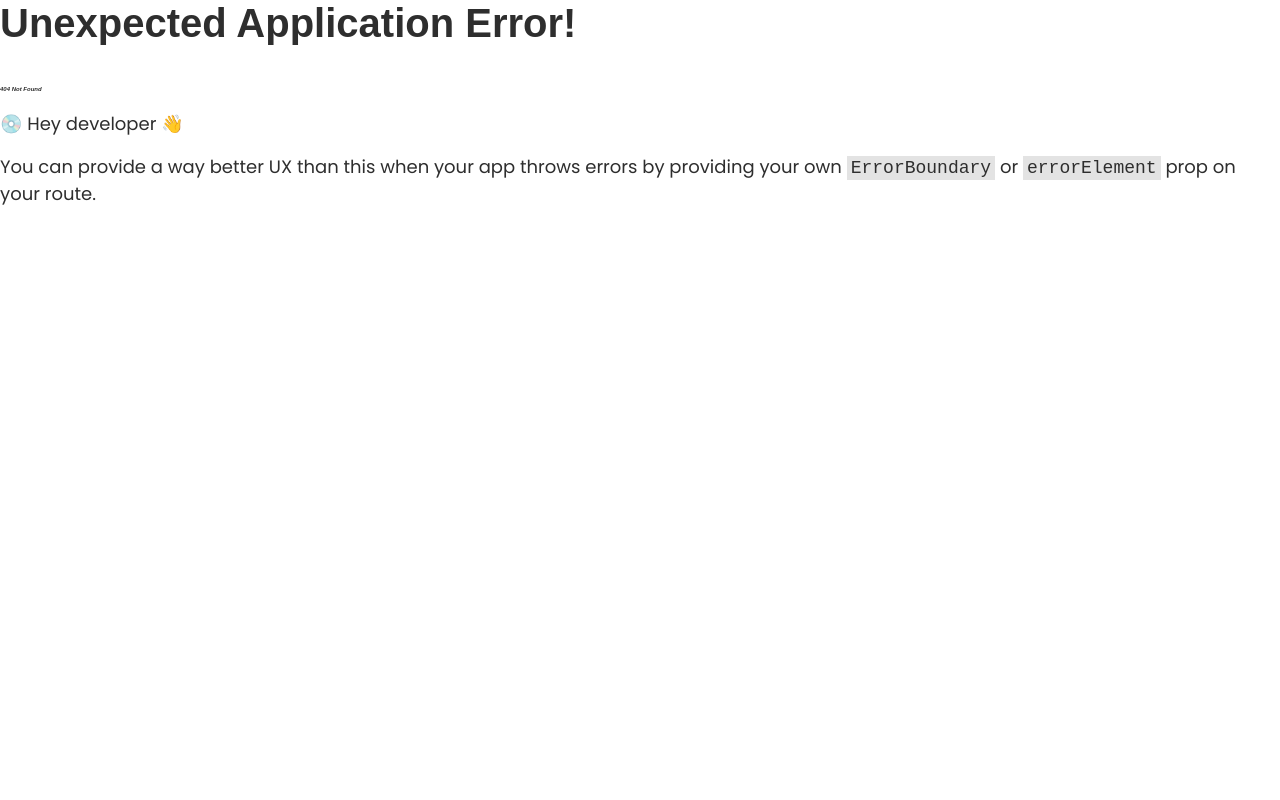
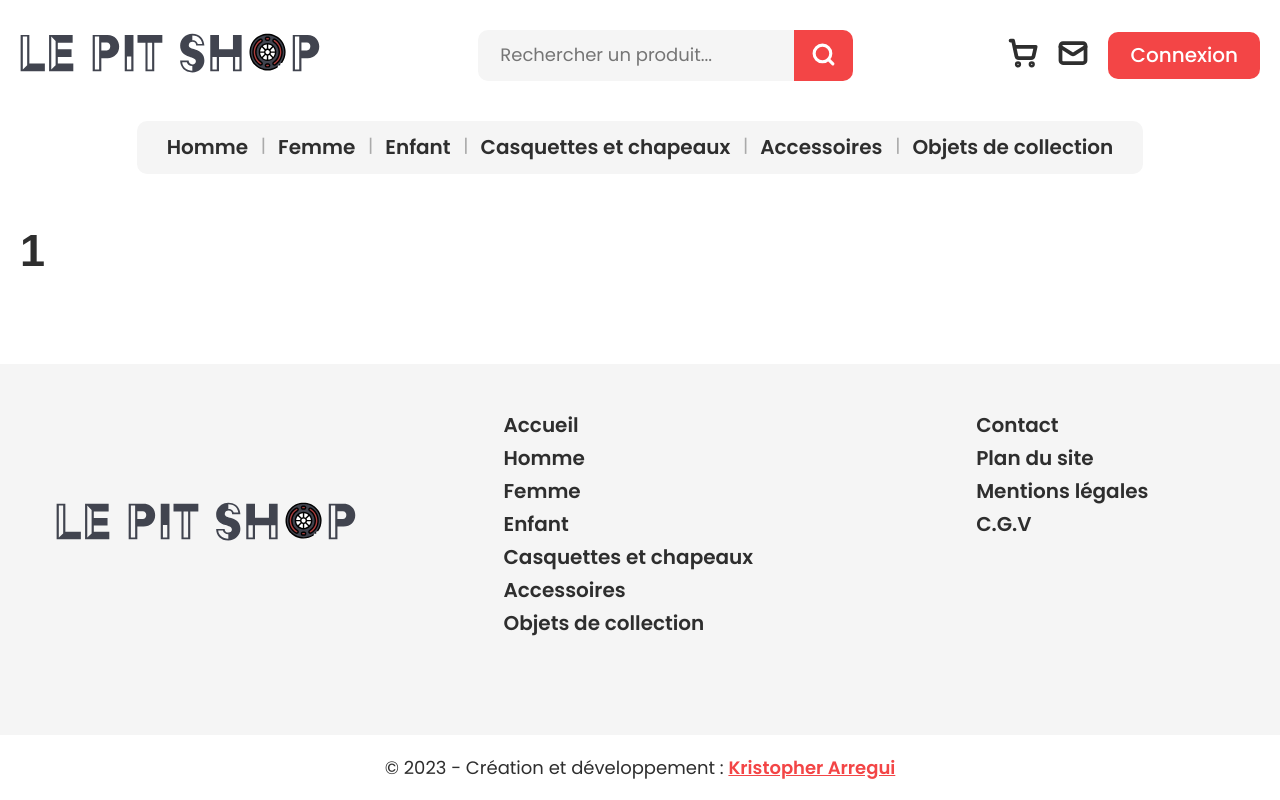
Before and after one commit to Kristoupher/pit-shop, a React (Create React App) app in the folder frontend/: page /products/category/1 in a window 1280 px wide. Before the commit this address had no page. Built offline with nearby package versions, Linux system fonts and the light colour scheme; a web font is replaced by a local one.

Commit message:
fin homepage et ajout params page productsList

```diff
--- a/frontend/src/assets/styles/scss/_footer.scss
+++ b/frontend/src/assets/styles/scss/_footer.scss
@@ -22,6 +22,9 @@
   }
   .container > div:first-child {
     padding: 0 2rem;
+    @include xl {
+      width: 30%;
+    }
     a {
       width: 100%;
       display: inline-block;
@@ -29,6 +32,9 @@
       img {
         width: 100%;
         max-width: 30rem;
+        @include xl {
+          width: 30rem;
+        }
       }
     }
   }
@@ -67,5 +73,18 @@
       display: flex;
       justify-content: space-around;
     }
+    @include xl {
+      justify-content: space-around;
+      width: 70%;
+    }
+  }
+  .bottom {
+    p {
+      margin: 2rem auto;
+      a {
+        color: $primary;
+        font-weight: 600;
+      }
+    }
   }
 }
--- a/frontend/src/components/Footer.jsx
+++ b/frontend/src/components/Footer.jsx
@@ -19,22 +19,22 @@ const Footer = () => {
                                     <Link to="/">Accueil</Link>
                                 </li>
                                 <li>
-                                    <Link to="/men">Homme</Link>
+                                    <Link to="products/category/homme">Homme</Link>
                                 </li>
                                 <li>
-                                    <Link to="/women">Femme</Link>
+                                    <Link to="products/category/femme">Femme</Link>
                                 </li>
                                 <li>
-                                    <Link to="/kid">Enfant</Link>
+                                    <Link to="products/category/enfant">Enfant</Link>
                                 </li>
                                 <li>
-                                    <Link to="/caps">Casquettes et chapeaux</Link>
+                                    <Link to="products/category/casquettes-et-chapeaux">Casquettes et chapeaux</Link>
                                 </li>
                                 <li>
-                                    <Link to="/accessories">Accessoires</Link>
+                                    <Link to="products/category/accessoires">Accessoires</Link>
                                 </li>
                                 <li>
-                                    <Link to="/collection">Objets de collection</Link>
+                                    <Link to="products/category/objets-de-collection">Objets de collection</Link>
                                 </li>
                             </ul>
                         </nav>
@@ -59,7 +59,7 @@ const Footer = () => {
             </div>
             <div className="bottom">
                 <div className="container">
-                    <p className="center">© {year} - Création et développement : <Link to="http://kristopher-arregui.fr" rel="noreferrer noopener" target="_blank">Kristopher Arregui</Link></p>
+                    <p>© {year} - Création et développement : <Link to="http://kristopher-arregui.fr" rel="noreferrer noopener" target="_blank">Kristopher Arregui</Link></p>
                 </div>
             </div>
         </footer>
--- a/frontend/src/components/Header.jsx
+++ b/frontend/src/components/Header.jsx
@@ -32,22 +32,22 @@ const Header = () => {
             <nav className={`nav-mobile ${toggle ? 'active' : ''}`}>
                 <ul>
                     <li>
-                        <Link to="/men">Homme</Link>
+                        <Link to="products/category/homme">Homme</Link>
                     </li>
                     <li>
-                        <Link to="/women">Femme</Link>
+                        <Link to="products/category/femme">Femme</Link>
                     </li>
                     <li>
-                        <Link to="/kid">Enfant</Link>
+                        <Link to="products/category/enfant">Enfant</Link>
                     </li>
                     <li>
-                        <Link to="/caps">Casquettes et chapeaux</Link>
+                        <Link to="products/category/casquettes-et-chapeaux">Casquettes et chapeaux</Link>
                     </li>
                     <li>
-                        <Link to="/accessories">Accessoires</Link>
+                        <Link to="products/category/accessoires">Accessoires</Link>
                     </li>
                     <li>
-                        <Link to="/collection">Objets de collection</Link>
+                        <Link to="products/category/objets-de-collection">Objets de collection</Link>
                     </li>
                 </ul>
                 <div className="nav-btns">
@@ -60,22 +60,22 @@ const Header = () => {
             <nav className="nav-desktop">
                 <ul>
                     <li>
-                        <Link to='/men'>Homme</Link>
+                        <Link to='products/category/homme'>Homme</Link>
                     </li>
                     <li>
-                        <Link to='/women'>Femme</Link>
+                        <Link to='products/category/femme'>Femme</Link>
                     </li>
                     <li>
-                        <Link to='/kid'>Enfant</Link>
+                        <Link to='products/category/enfant'>Enfant</Link>
                     </li>
                     <li>
-                        <Link to='/caps'>Casquettes et chapeaux</Link>
+                        <Link to='products/category/casquettes-et-chapeaux'>Casquettes et chapeaux</Link>
                     </li>
                     <li>
-                        <Link to='/accessories'>Accessoires</Link>
+                        <Link to='products/category/accessoires'>Accessoires</Link>
                     </li>
                     <li>
-                        <Link to='/collection'>Objets de collection</Link>
+                        <Link to='products/category/objets-de-collection'>Objets de collection</Link>
                     </li>
                 </ul>
             </nav>
--- a/frontend/src/index.js
+++ b/frontend/src/index.js
@@ -8,11 +8,13 @@ import {HelmetProvider} from "react-helmet-async";
 import {Provider} from "react-redux";
 import App from './App';
 import HomeScreen from "./screens/HomeScreen";
+import ProductsListScreen from "./screens/ProductsListScreen";
 
 const router = createBrowserRouter(
     createRoutesFromElements(
         <Route path="/" element={<App />}>
             <Route index={true} path="/" element={<HomeScreen />} />
+            <Route path="/products/category/:category" element={<ProductsListScreen />} />
         </Route>
     )
 );
--- a/frontend/src/screens/HomeScreen.jsx
+++ b/frontend/src/screens/HomeScreen.jsx
@@ -16,7 +16,7 @@ const HomeScreen = () => {
                         course automobile, conçus pour allier style et passion.
                     </p>
                     <div>
-                        <Link className="btn btn-primary" to="#categories">Découvrir</Link>
+                        <Link className="btn btn-primary" to="/products/category/men">Découvrir</Link>
                     </div>
                 </div>
                 <div className="banner-home">
--- /dev/null
+++ b/frontend/src/screens/ProductsListScreen.jsx
@@ -0,0 +1,16 @@
+import { useParams} from "react-router-dom";
+import formatString from "../utils/utils.js";
+
+const ProductsListScreen = () => {
+    let {category} = useParams();
+    category = formatString(category);
+
+
+    return (
+        <div className="products-list">
+            <h1>{category}</h1>
+        </div>
+    );
+};
+
+export default ProductsListScreen;
--- /dev/null
+++ b/frontend/src/utils/utils.js
@@ -0,0 +1,6 @@
+// Mettre en majualscule la première lettre et remplacer les - par des espaces
+const formatString = (string) => {
+    return string.charAt(0).toUpperCase() + string.slice(1).replace(/-/g, ' ');
+}
+
+export default formatString;
```
